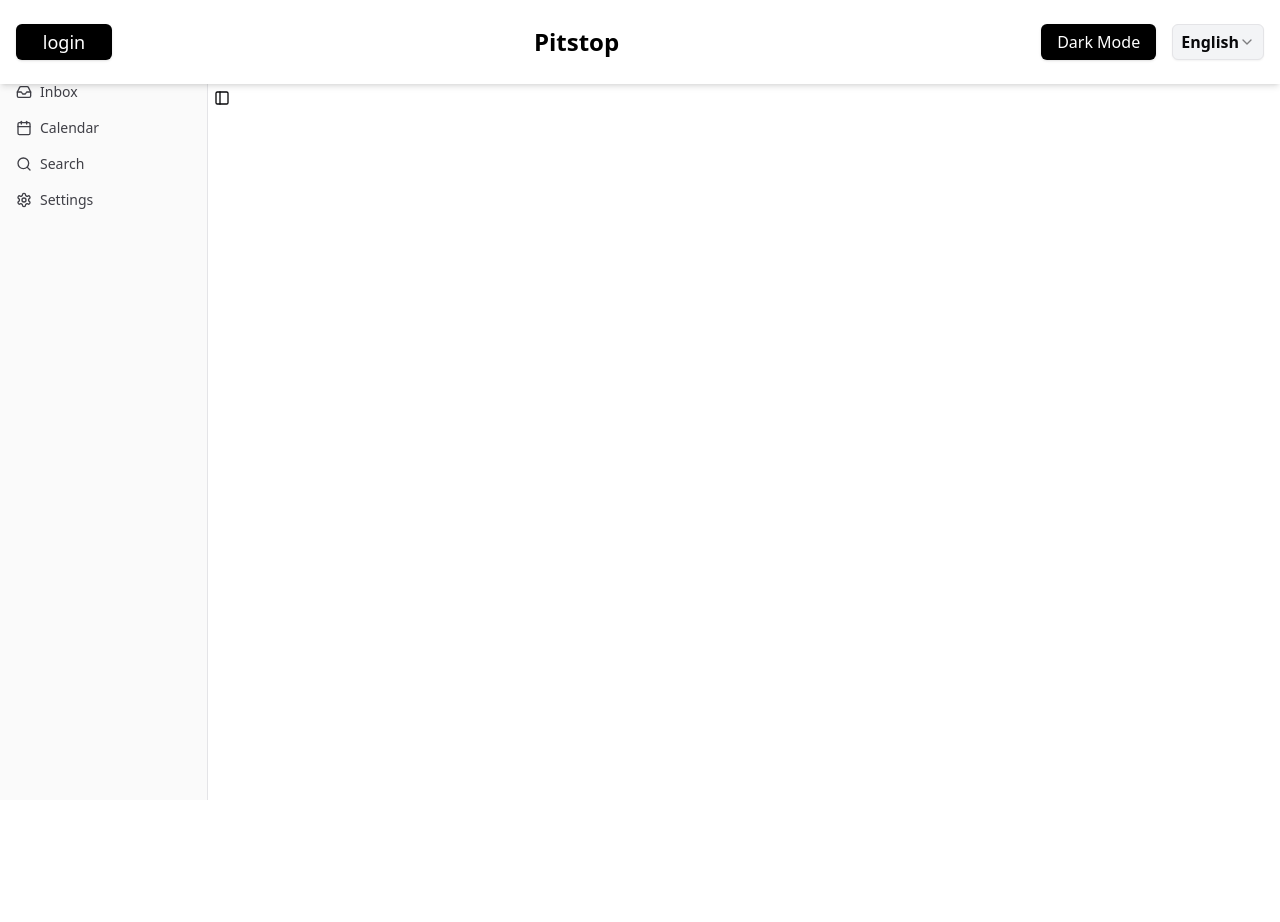
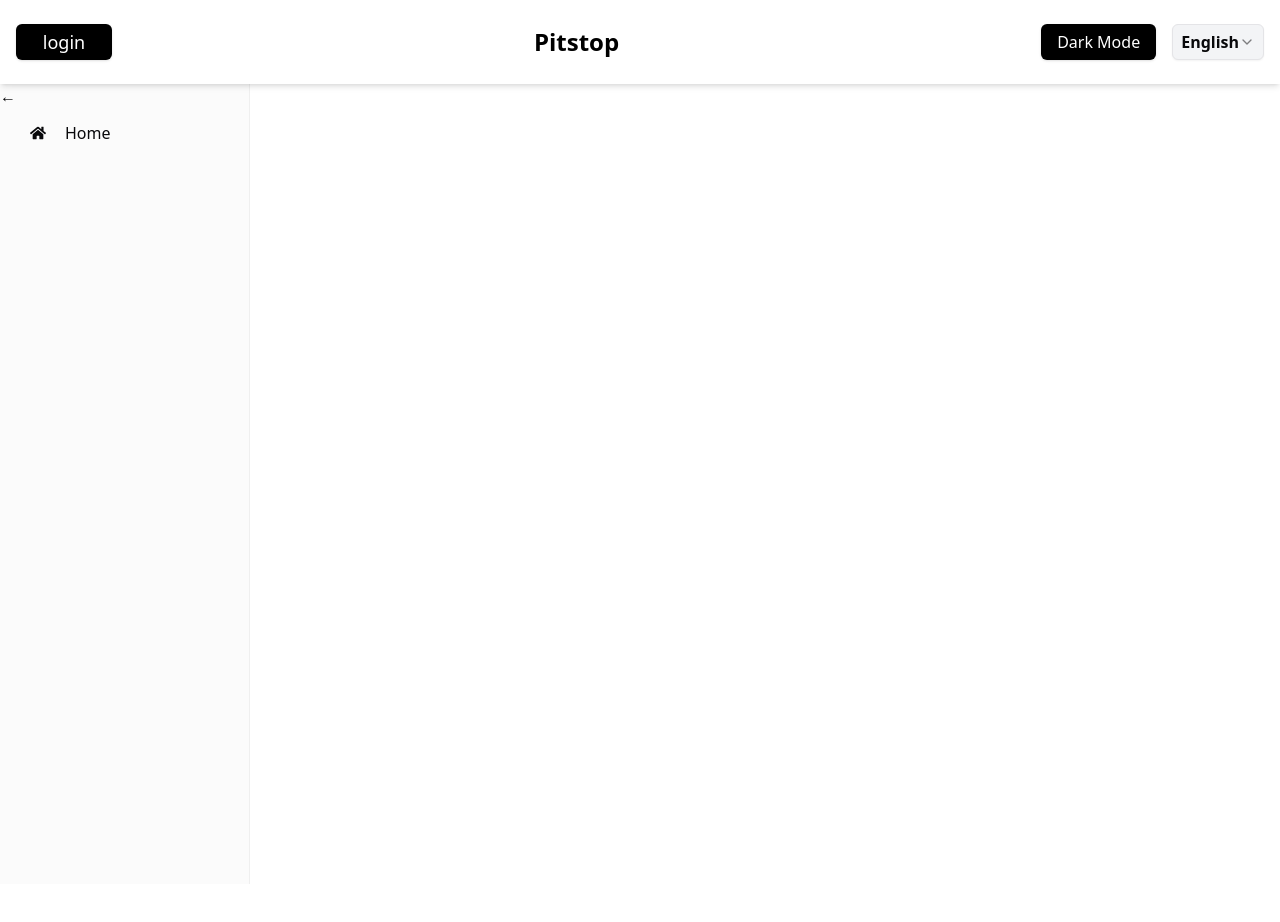
Before and after one commit to mohamad-massoudi/pitstop-p, a Next.js app in the folder pitstop/frontend/Phase-01/: page / in a window 1280 px wide. Shown: the top 922 px of the page. Built offline with nearby package versions, Linux system fonts and the light colour scheme.

Commit message:
add-react-pro-sidebar

```diff
--- a/pitstop/frontend/Phase-01/app/globals.css
+++ b/pitstop/frontend/Phase-01/app/globals.css
@@ -46,14 +46,6 @@ body {
     --chart-4: 43 74% 66%;
     --chart-5: 27 87% 67%;
     --radius: 0.5rem;
-    --sidebar-background: 0 0% 98%;
-    --sidebar-foreground: 240 5.3% 26.1%;
-    --sidebar-primary: 240 5.9% 10%;
-    --sidebar-primary-foreground: 0 0% 98%;
-    --sidebar-accent: 240 4.8% 95.9%;
-    --sidebar-accent-foreground: 240 5.9% 10%;
-    --sidebar-border: 220 13% 91%;
-    --sidebar-ring: 217.2 91.2% 59.8%;
   }
   .dark {
     --background: 240 10% 3.9%;
@@ -80,14 +72,6 @@ body {
     --chart-3: 30 80% 55%;
     --chart-4: 280 65% 60%;
     --chart-5: 340 75% 55%;
-    --sidebar-background: 240 5.9% 10%;
-    --sidebar-foreground: 240 4.8% 95.9%;
-    --sidebar-primary: 224.3 76.3% 48%;
-    --sidebar-primary-foreground: 0 0% 100%;
-    --sidebar-accent: 240 3.7% 15.9%;
-    --sidebar-accent-foreground: 240 4.8% 95.9%;
-    --sidebar-border: 240 3.7% 15.9%;
-    --sidebar-ring: 217.2 91.2% 59.8%;
   }
 }
 
--- a/pitstop/frontend/Phase-01/app/layout.jsx
+++ b/pitstop/frontend/Phase-01/app/layout.jsx
@@ -4,10 +4,9 @@ import "./globals.css";
 import { ThemeProvider } from "../context/ThemeContext";
 import TranslationProvider from "../context/TranslationProvider";
 import Header from "../components/Header"; // ایمپورت هدر
+import CustomSidebar from "@/components/CustomSidebar"; // ایمپورت کامپوننت سایدبار
 import { useTranslation } from "react-i18next"; // برای دسترسی به زبان انتخاب‌شده
 import { useEffect, useState } from "react";
-import { SidebarProvider, SidebarTrigger } from "@/components/ui/sidebar"
-import { AppSidebar } from "@/components/app-sidebar"
 
 export default function RootLayout({ children }) {
   const { i18n } = useTranslation();
@@ -26,16 +25,16 @@ export default function RootLayout({ children }) {
       <body className={`dark:bg-gray-950`}>
         <ThemeProvider>
           <TranslationProvider>
-            <Header /> {/* هدر ثابت می‌ماند و جهت آن تغییر نمی‌کند */}
-            <SidebarProvider>
-              <AppSidebar />
-              <main>
-                <SidebarTrigger />
-                {children}
-              </main>
-            </SidebarProvider>
-            <div className={`min-h-screen ${dir === "rtl" ? "rtl" : "ltr"}`}>
-              {children} {/* محتوای صفحه که تغییر جهت می‌دهد */}
+            {/* هدر ثابت می‌ماند و جهت آن تغییر نمی‌کند */}
+            <Header />
+
+            <div className={`flex ${dir === "rtl" ? "rtl" : "ltr"}`}>
+              {/* اضافه کردن سایدبار به لایوت */}
+              <CustomSidebar />
+
+              <div className="flex-1 p-6">
+                {children} {/* محتوای صفحه که تغییر جهت می‌دهد */}
+              </div>
             </div>
           </TranslationProvider>
         </ThemeProvider>
--- /dev/null
+++ b/pitstop/frontend/Phase-01/components/CustomSidebar.jsx
@@ -0,0 +1,42 @@
+"use client";
+
+import { useState } from "react";
+import { Sidebar, Menu, MenuItem } from "react-pro-sidebar";
+import { FaHome } from "react-icons/fa";
+import { usePathname, useRouter } from "next/navigation";
+
+const CustomSidebar = () => {
+  const [collapsed, setCollapsed] = useState(false);
+  const router = useRouter();
+  const pathname = usePathname();
+
+  const toggleSidebar = () => {
+    setCollapsed(!collapsed);
+  };
+
+  const isActive = (href) => pathname === href;
+
+  return (
+    <div style={{ display: "flex", height: "100vh",}}>
+      <Sidebar collapsed={collapsed}  >
+        <Menu iconShape="square">
+          <div>
+            <button onClick={toggleSidebar}>
+              {collapsed ? "→" : "←"}
+            </button>
+          </div>
+
+          <MenuItem
+            icon={<FaHome />}
+            onClick={() => router.push("/home")}
+            className={isActive("/home") ? "active" : ""}
+          >
+            Home
+          </MenuItem>
+        </Menu>
+      </Sidebar>
+    </div>
+  );
+};
+
+export default CustomSidebar;
--- a/pitstop/frontend/Phase-01/components/app-sidebar.jsx
+++ /dev/null
@@ -1,67 +0,0 @@
-import { Calendar, Home, Inbox, Search, Settings } from "lucide-react"
-
-import {
-  Sidebar,
-  SidebarContent,
-  SidebarGroup,
-  SidebarGroupContent,
-  SidebarGroupLabel,
-  SidebarMenu,
-  SidebarMenuButton,
-  SidebarMenuItem,
-} from "@/components/ui/sidebar"
-
-// Menu items.
-const items = [
-  {
-    title: "Home",
-    url: "#",
-    icon: Home,
-  },
-  {
-    title: "Inbox",
-    url: "#",
-    icon: Inbox,
-  },
-  {
-    title: "Calendar",
-    url: "#",
-    icon: Calendar,
-  },
-  {
-    title: "Search",
-    url: "#",
-    icon: Search,
-  },
-  {
-    title: "Settings",
-    url: "#",
-    icon: Settings,
-  },
-]
-
-export function AppSidebar() {
-  return (
-    <Sidebar>
-      <SidebarContent>
-        <SidebarGroup>
-          <SidebarGroupLabel>Application</SidebarGroupLabel>
-          <SidebarGroupContent>
-            <SidebarMenu>
-              {items.map((item) => (
-                <SidebarMenuItem key={item.title}>
-                  <SidebarMenuButton asChild>
-                    <a href={item.url}>
-                      <item.icon />
-                      <span>{item.title}</span>
-                    </a>
-                  </SidebarMenuButton>
-                </SidebarMenuItem>
-              ))}
-            </SidebarMenu>
-          </SidebarGroupContent>
-        </SidebarGroup>
-      </SidebarContent>
-    </Sidebar>
-  )
-}
--- a/pitstop/frontend/Phase-01/package.json
+++ b/pitstop/frontend/Phase-01/package.json
@@ -27,6 +27,7 @@
     "react-dom": "^19.0.0",
     "react-i18next": "^15.4.0",
     "react-icons": "^5.4.0",
+    "react-pro-sidebar": "^1.1.0",
     "tailwind-merge": "^2.6.0",
     "tailwindcss-animate": "^1.0.7"
   },
```
Also changed, not shown: 1 other file (tests, documents, lock files or other folders).
